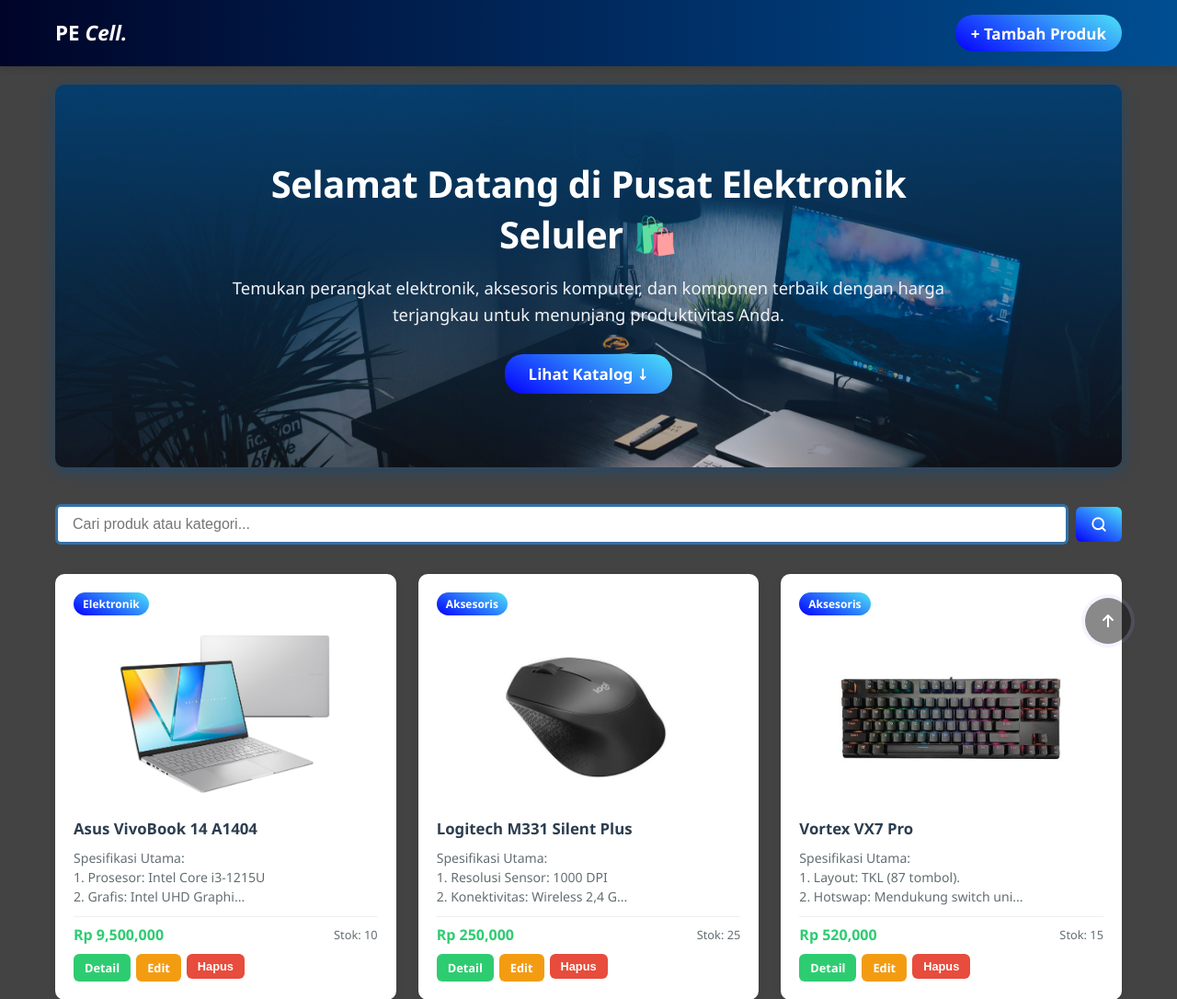
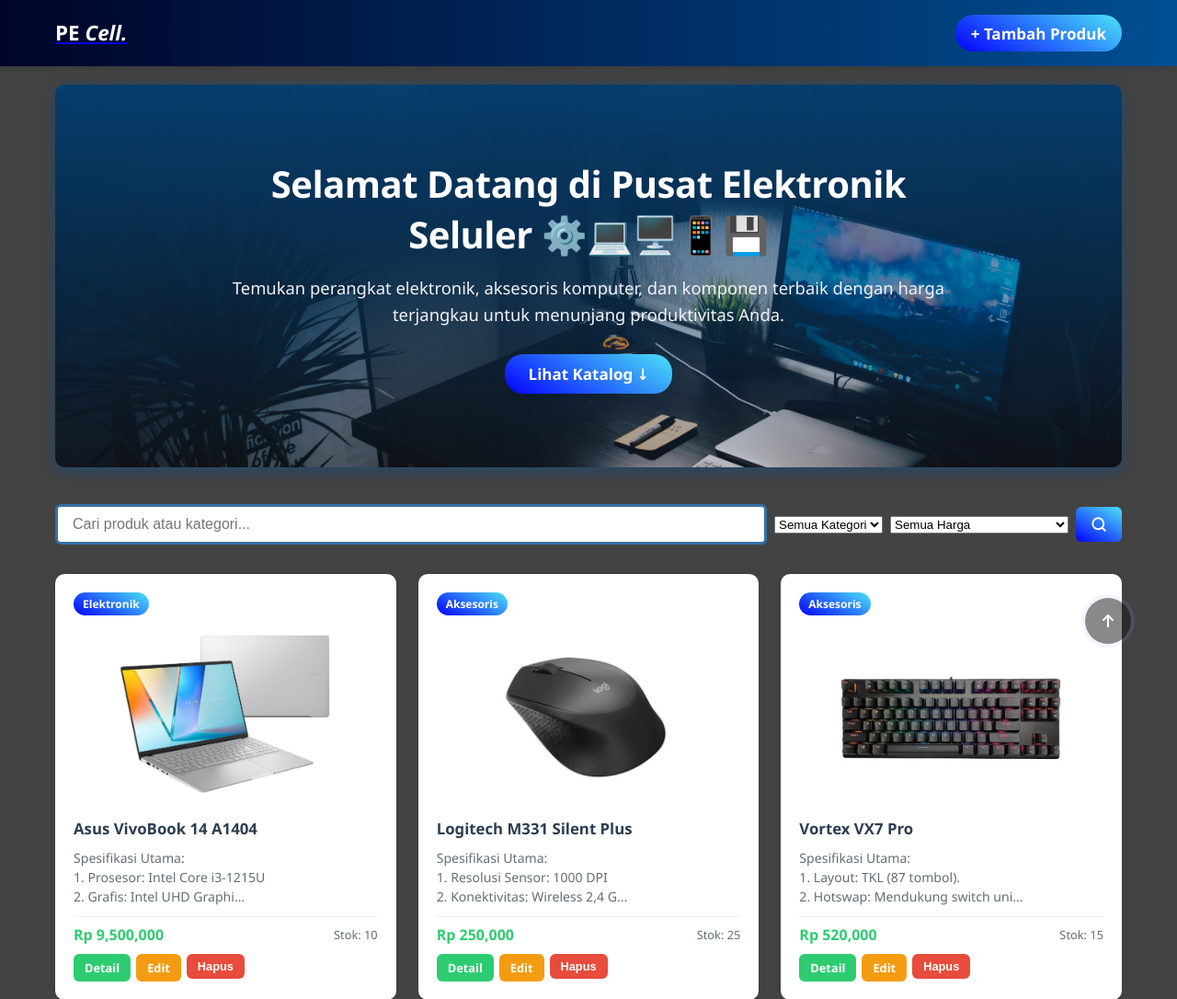
Before and after one commit to FirzaYudistira24/THT_SE, a Flask app: page / in a window 1280 px wide. Shown: the top 1086 px of the page at 92% size. Run offline with Flask 3, Linux system fonts and the light colour scheme; data comes from the database, SQL or seed files in the repository.

Commit message:
Tambah: Dropdown kategori dan harga

```diff
--- a/Mini Project/Templates/index.html
+++ b/Mini Project/Templates/index.html
@@ -10,8 +10,10 @@
 
     <nav class="navbar">
         <div class="container">
-            <h1 class="logo"><span class="logo-pe">PE</span>
+            <a href="{{ url_for('index') }}" class="logo-link">
+                <h1 class="logo"><span class="logo-pe">PE</span>
                 <em><span class="logo-cell">Cell.</span></em></h1>
+            </a>
             <a href="{{ url_for('tambah') }}" class="btn btn-primary">+ Tambah Produk</a>
         </div>
     </nav>
@@ -29,7 +31,7 @@
 
         <header class="hero-section">
             <div class="hero-content">
-                <h1>Selamat Datang di Pusat Elektronik Seluler 🛍️</h1>
+                <h1>Selamat Datang di Pusat Elektronik Seluler ⚙️💻🖥️📱💾</h1>
                 <p>Temukan perangkat elektronik, aksesoris komputer, dan komponen terbaik dengan harga terjangkau untuk menunjang produktivitas Anda.</p>
                 <!-- Tombol shortcut untuk langsung scroll ke bawah -->
                 <a href="#katalog" class="btn btn-hero">Lihat Katalog ↓</a>
@@ -45,6 +47,25 @@
                         name="search"
                         placeholder="Cari produk atau kategori..."
                         value="{{ search }}" >
+
+                    <!-- Dropdown Kategori -->
+                    <select name="kategori_filter" class="filter-select">
+                        <option value="">Semua Kategori</option>
+                        <option value="Elektronik" {% if request.args.get('kategori_filter') == 'Elektronik' %}selected{% endif %}>Elektronik</option>
+                        <option value="Aksesoris" {% if request.args.get('kategori_filter') == 'Aksesoris' %}selected{% endif %}>Aksesoris</option>
+                        <option value="Storage" {% if request.args.get('kategori_filter') == 'Storage' %}selected{% endif %}>Storage</option>
+                        <option value="Komponen" {% if request.args.get('kategori_filter') == 'Komponen' %}selected{% endif %}>Komponen</option>
+                        <option value="Lainnya" {% if request.args.get('kategori_filter') == 'Lainnya' %}selected{% endif %}>Lainnya</option>
+                    </select>
+
+                    <!-- Dropdown Harga -->
+                    <select name="harga_filter" class="filter-select">
+                        <option value="">Semua Harga</option>
+                        <option value="0-500000" {% if request.args.get('harga_filter') == '0-500000' %}selected{% endif %}>Di bawah Rp 500.000</option>
+                        <option value="500000-1000000" {% if request.args.get('harga_filter') == '500000-1000000' %}selected{% endif %}>Rp 500.000 - Rp 1.000.000</option>
+                        <option value="1000000-3000000" {% if request.args.get('harga_filter') == '1000000-3000000' %}selected{% endif %}>Rp 1.000.000 - Rp 3.000.000</option>
+                        <option value="3000000-999999999" {% if request.args.get('harga_filter') == '3000000-999999999' %}selected{% endif %}>Di atas Rp 3.000.000</option>
+                    </select>
 
                     <!--Tombol Search -->
                     <button type="submit" class="btn btn-search-icon">
@@ -72,13 +93,12 @@
 
                         <div class="product-category">{{ product['kategori'] }}</div>
                         <div class="product-image">
-                            <!-- 1. Periksa apakah Gambar ada di database dan tidak bernilai None -->
-                            <!-- 2. Gunakan 'Gambar' dengan G kapital sesuai struktur tabel database Anda -->
-                            {% if product['Gambar'] and product['Gambar'] != None %}
-                                <img src="{{ url_for('static', filename='Gambar/' + product['Gambar']) }}" alt="{{ product['nama'] }}">
+                            <!-- Periksa apakah gambar ada di database dan tidak bernilai None -->
+                            {% if product['gambar'] and product['gambar'] != None %}
+                                <img src="{{ url_for('static', filename='gambar/' + product['gambar']) }}" alt="{{ product['nama'] }}">
                             {% else %}
-                                <!-- Jika kosong/None, tampilkan gambar default dari folder static/Gambar/ -->
-                                <img src="{{ url_for('static', filename='Gambar/no-image.jpg') }}" alt="Tidak ada gambar">
+                                <!-- Jika kosong/None, tampilkan gambar default dari folder static/gambar/ -->
+                                <img src="{{ url_for('static', filename='gambar/no-image.jpg') }}" alt="Tidak ada gambar">
                             {% endif %}
                         </div>
 
@@ -103,7 +123,7 @@
             </div>
         {% else %}
             <div class="empty-state">
-                <p>😕 Tidak ada produk ditemukan</p>
+                <p>Produk Tidak ditemukan</p>
                 {% if search %}
                     <a href="/" class="btn btn-secondary">Lihat semua produk</a>
                 {% else %}
```
